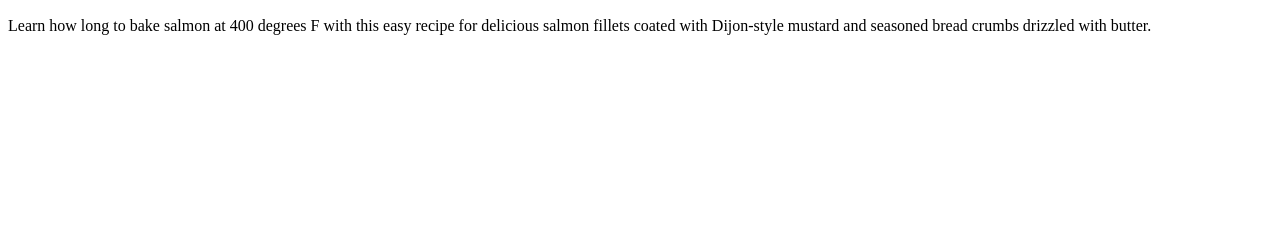
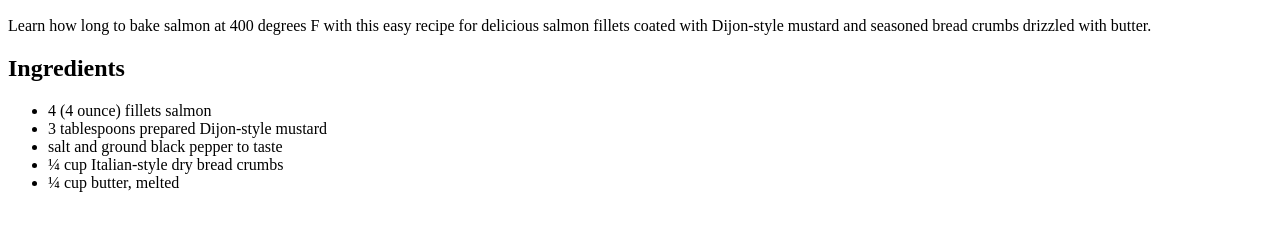
Before and after one commit to connorfullerton/odin-recipes, a plain HTML site: page recipes/salmon.html in a window 1280 px wide. Shown: the part 434-664 px from the top of the page. Drawn offline with Linux system fonts and the light colour scheme.

Commit message:
Add ingredients to salmon.html

```diff
--- a/recipes/salmon.html
+++ b/recipes/salmon.html
@@ -12,5 +12,14 @@
 
    <h2>Description</h2>
    <p>Learn how long to bake salmon at 400 degrees F with this easy recipe for delicious salmon fillets coated with Dijon-style mustard and seasoned bread crumbs drizzled with butter.</p>
+
+   <h2>Ingredients</h2>
+   <ul>
+    <li>4 (4 ounce) fillets salmon</li>
+    <li>3 tablespoons prepared Dijon-style mustard</li>
+    <li>salt and ground black pepper to taste</li>
+    <li>¼ cup Italian-style dry bread crumbs</li>
+    <li>¼ cup butter, melted</li>
+   </ul>
 </body>
 </html>
```
